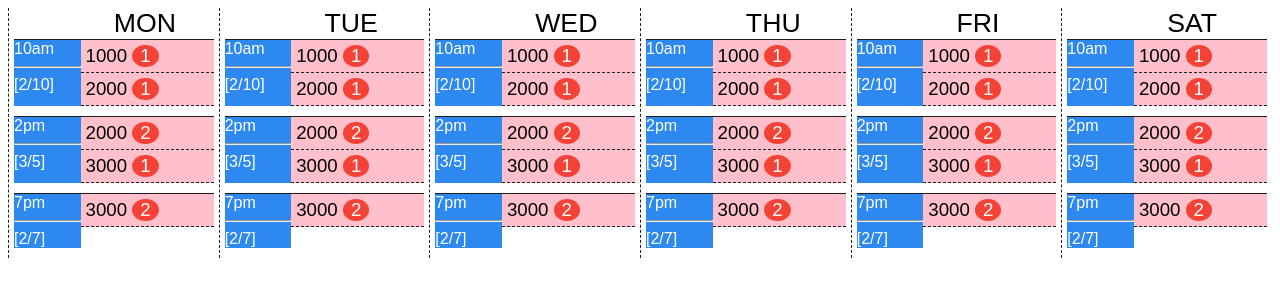
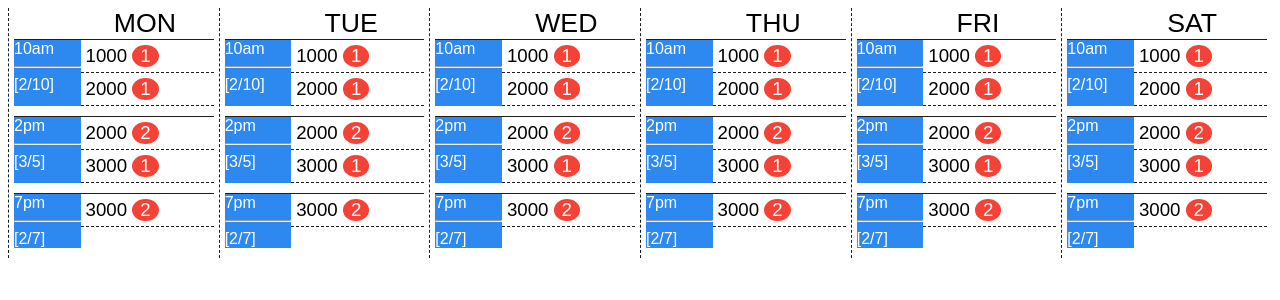
Before and after one commit to alexjwatts83/ng-dnd-test-app, an Angular app in the folder ng-dnd-test-app/: page / in a window 1280 px wide. Shown: the top 300 px of the page. Built offline with nearby package versions, Linux system fonts and the light colour scheme; what ng2-dnd would draw is missing.

Commit message:
moved dragable zone up a div so you can drop to an empty day

```diff
--- a/ng-dnd-test-app/src/app/dnd-calendar/dnd-calendar.component.css
+++ b/ng-dnd-test-app/src/app/dnd-calendar/dnd-calendar.component.css
@@ -33,7 +33,7 @@
 }
 .draggle-customer{
     /* font-size: 14pt;margin-bottom: 10px;position: relative;border: 0px solid #1d1d1d;border-radius: 0px;padding: 5px;background-color: #ffffff;color: #1d1d1d; */
-    background: #2d89ef;
+    background: #778899;
     margin: 5px 0px;
     padding: 5px;
     color: #eff4ff;
--- a/ng-dnd-test-app/src/app/dnd-calendar/dnd-calendar.component.html
+++ b/ng-dnd-test-app/src/app/dnd-calendar/dnd-calendar.component.html
@@ -22,23 +22,20 @@
           [{{timeslot.TimeSlotsAllocated}}/{{timeslot.TimeSlotsTotal}}]
         </div>
       </div>
-      <div style="flex: 2;min-height: 20px;">
-        <div dnd-droppable
-        (onDropSuccess)="transferDataSuccess($event,dayIndex,timeslotIndex)"
-        class="dnd-timeslot-dropzone" style="background: pink;">
+      <div style="flex: 2;min-height: 20px;" dnd-droppable (onDropSuccess)="transferDataSuccess($event,dayIndex,timeslotIndex)"
+        class="dnd-timeslot-dropzone">
         <div *ngFor="let postcode of timeslot.Customers | groupBy:'PostCode'">
           <div class="dnd-timeslot-dropzone-item" title="Click to view all customer details" (click)="TimeslotClicked($event,dayIndex,timeslotIndex)">{{postcode.key}}
             <span class="mock-badge mock-badge-red">{{postcode.value.length}}</span>
           </div>
         </div>
+        <div *ngIf="timeslot.Customers.length > 0 && timeslot.OpenCustomers" style="border: 2px dashed crimson;margin: 2px;padding: 2px;">
+          <div>&nbsp;
+            <span title="close post codes" class="close" (click)="timeslot.OpenCustomers = false" style="color: #1d1d1d;">&times;</span>
           </div>
-        <div *ngIf="timeslot.Customers.length > 0 && timeslot.OpenCustomers" style="border: 2px dashed crimson;margin: 2px;padding: 2px;">
-          <div>&nbsp; <span title="close post codes" class="close" (click)="timeslot.OpenCustomers = false" style="color: #1d1d1d;">&times;</span></div>
           <div *ngFor="let customer of timeslot.Customers; let customerIndex = index">
-            <div class="draggle-customer"
-            title="Click to view '{{customer.DisplayName}}' details, drag to another time slot"
-            (click)="ToggleCustomerClicked($event, customerIndex)" dnd-draggable
-              [dragEnabled]="true" [dragData]="customer">
+            <div class="draggle-customer" title="Click to view '{{customer.DisplayName}}' details or drag to another time" (click)="ToggleCustomerClicked($event, customerIndex)"
+              dnd-draggable [dragEnabled]="true" [dragData]="customer">
               <strong>
                 <span>{{customer.PostCode}}</span>
               </strong>&nbsp;
```
Lines whose indentation alone changed are shown as unchanged.
